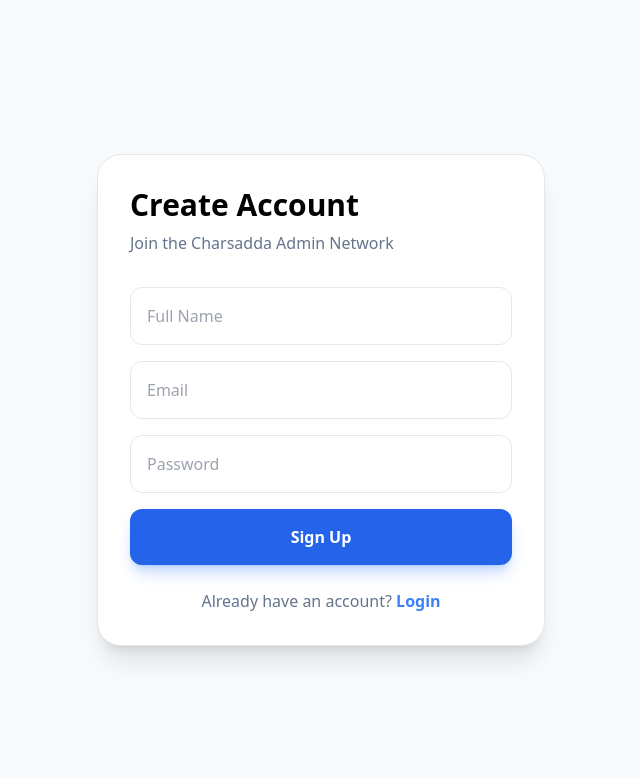
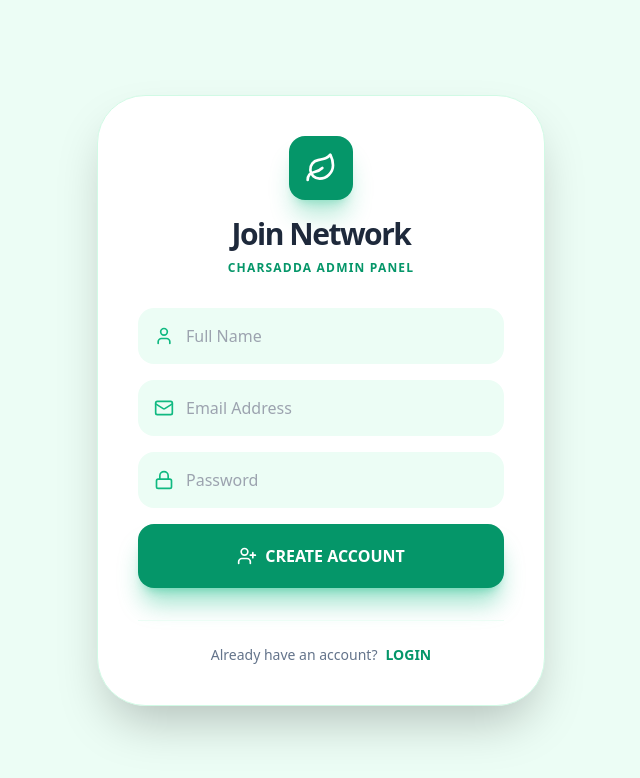
Before and after one commit to Samreen233/dpl-admin-frontend, a React (Vite) app: page /register in a window 1280 px wide. Shown: the top 778 px of the page, without its empty margins (319-959 px from the left). Built offline with nearby package versions, Linux system fonts and the light colour scheme.

Commit message:
register theme changed

```diff
--- a/src/pages/Register.jsx
+++ b/src/pages/Register.jsx
@@ -1,5 +1,7 @@
 import React, { useState } from 'react';
 import { useNavigate, Link } from 'react-router-dom';
+import { motion } from 'framer-motion';
+import { UserPlus, Mail, Lock, User, Leaf } from 'lucide-react';
 
 const Register = () => {
   const [formData, setFormData] = useState({ name: '', email: '', password: '' });
@@ -10,39 +12,88 @@ const Register = () => {
     // Simulate API call and token storage
     const mockToken = "abc_123_registered_token";
     localStorage.setItem('token', mockToken);
-    navigate('/'); // Send to login after registration
+
+    // Redirecting to login after registration as requested
+    navigate('/');
   };
 
   return (
-    <div className="min-h-screen flex items-center justify-center bg-slate-50 dark:bg-slate-950 p-6">
-      <div className="w-full max-w-md bg-white dark:bg-slate-900 rounded-3xl shadow-xl p-8 border border-slate-200 dark:border-slate-800">
-        <h2 className="text-3xl font-bold dark:text-white mb-2">Create Account</h2>
-        <p className="text-slate-500 mb-8">Join the Charsadda Admin Network</p>
+    <div className="min-h-screen flex items-center justify-center bg-emerald-50 dark:bg-slate-950 p-6">
+      <motion.div
+        initial={{ opacity: 0, y: 20 }}
+        animate={{ opacity: 1, y: 0 }}
+        className="w-full max-w-md bg-white dark:bg-emerald-900/10 rounded-[3rem] shadow-2xl p-10 border border-emerald-100 dark:border-emerald-800/50 backdrop-blur-sm"
+      >
+        {/* Logo/Icon Section */}
+        <div className="flex flex-col items-center mb-8">
+          <div className="w-16 h-16 bg-emerald-600 rounded-2xl flex items-center justify-center text-white shadow-xl shadow-emerald-500/30 mb-4">
+            <Leaf size={32} />
+          </div>
+          <h2 className="text-3xl font-black text-slate-800 dark:text-white tracking-tighter">Join Network</h2>
+          <p className="text-emerald-600 font-bold text-xs uppercase tracking-widest mt-2 text-center">
+            Charsadda Admin Panel
+          </p>
+        </div>
 
         <form onSubmit={handleRegister} className="space-y-4">
+          {/* Name Input */}
+          <div className="relative group">
+            <User className="absolute left-4 top-1/2 -translate-y-1/2 text-emerald-500 group-focus-within:text-emerald-700 transition-colors" size={20} />
             <input
-            type="text" placeholder="Full Name"
-            className="w-full p-4 rounded-xl border dark:bg-slate-800 dark:border-slate-700 dark:text-white outline-none focus:ring-2 focus:ring-blue-500"
+              type="text"
+              placeholder="Full Name"
+              value={formData.name}
+              onChange={(e) => setFormData({...formData, name: e.target.value})}
+              className="w-full pl-12 p-4 rounded-2xl border-none bg-emerald-50 dark:bg-emerald-950 dark:text-white outline-none ring-2 ring-transparent focus:ring-emerald-500 transition-all"
               required
             />
+          </div>
+
+          {/* Email Input */}
+          <div className="relative group">
+            <Mail className="absolute left-4 top-1/2 -translate-y-1/2 text-emerald-500 group-focus-within:text-emerald-700 transition-colors" size={20} />
             <input
-            type="email" placeholder="Email"
-            className="w-full p-4 rounded-xl border dark:bg-slate-800 dark:border-slate-700 dark:text-white outline-none focus:ring-2 focus:ring-blue-500"
+              type="email"
+              placeholder="Email Address"
+              value={formData.email}
+              onChange={(e) => setFormData({...formData, email: e.target.value})}
+              className="w-full pl-12 p-4 rounded-2xl border-none bg-emerald-50 dark:bg-emerald-950 dark:text-white outline-none ring-2 ring-transparent focus:ring-emerald-500 transition-all"
               required
             />
+          </div>
+
+          {/* Password Input */}
+          <div className="relative group">
+            <Lock className="absolute left-4 top-1/2 -translate-y-1/2 text-emerald-500 group-focus-within:text-emerald-700 transition-colors" size={20} />
             <input
-            type="password" placeholder="Password"
-            className="w-full p-4 rounded-xl border dark:bg-slate-800 dark:border-slate-700 dark:text-white outline-none focus:ring-2 focus:ring-blue-500"
+              type="password"
+              placeholder="Password"
+              value={formData.password}
+              onChange={(e) => setFormData({...formData, password: e.target.value})}
+              className="w-full pl-12 p-4 rounded-2xl border-none bg-emerald-50 dark:bg-emerald-950 dark:text-white outline-none ring-2 ring-transparent focus:ring-emerald-500 transition-all"
               required
             />
-          <button className="w-full bg-blue-600 hover:bg-blue-700 text-white font-bold py-4 rounded-xl transition-all shadow-lg shadow-blue-500/30">
-            Sign Up
-          </button>
+          </div>
+
+          <motion.button
+            whileHover={{ scale: 1.02 }}
+            whileTap={{ scale: 0.98 }}
+            className="w-full bg-emerald-600 hover:bg-emerald-700 text-white font-black py-5 rounded-2xl transition-all shadow-xl shadow-emerald-500/40 flex items-center justify-center gap-2 mt-4"
+          >
+            <UserPlus size={20} />
+            CREATE ACCOUNT
+          </motion.button>
         </form>
-        <p className="text-center mt-6 text-slate-500">
-          Already have an account? <Link to="/" className="text-blue-500 font-semibold">Login</Link>
+
+        <div className="mt-8 pt-6 border-t border-emerald-50 dark:border-emerald-800 text-center">
+          <p className="text-slate-500 dark:text-slate-400 text-sm font-medium">
+            Already have an account?
+            <Link to="/" className="text-emerald-600 font-black ml-2 hover:underline">
+              LOGIN
+            </Link>
           </p>
         </div>
+      </motion.div>
     </div>
   );
 };
```
Lines whose indentation alone changed are shown as unchanged.
